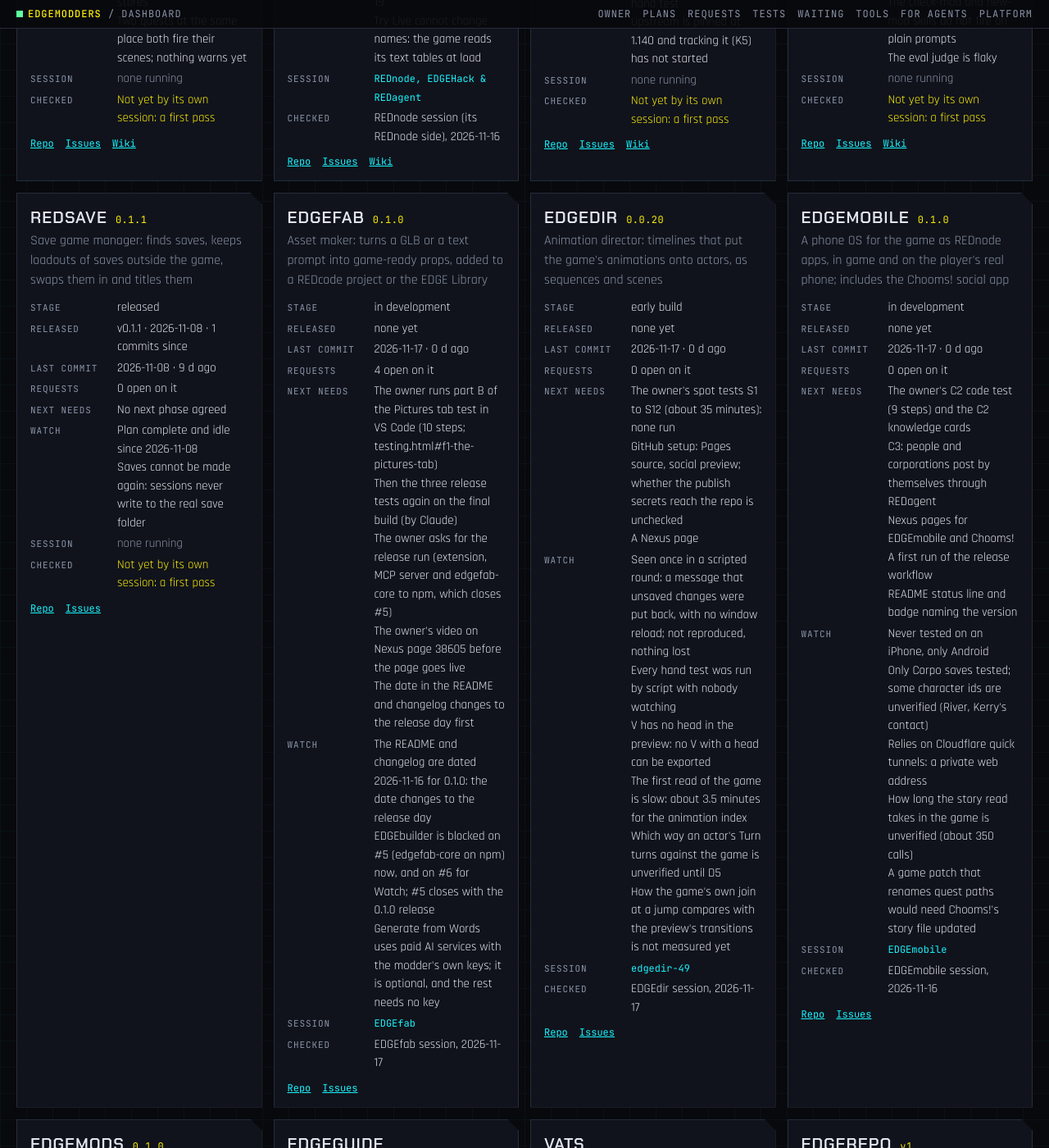
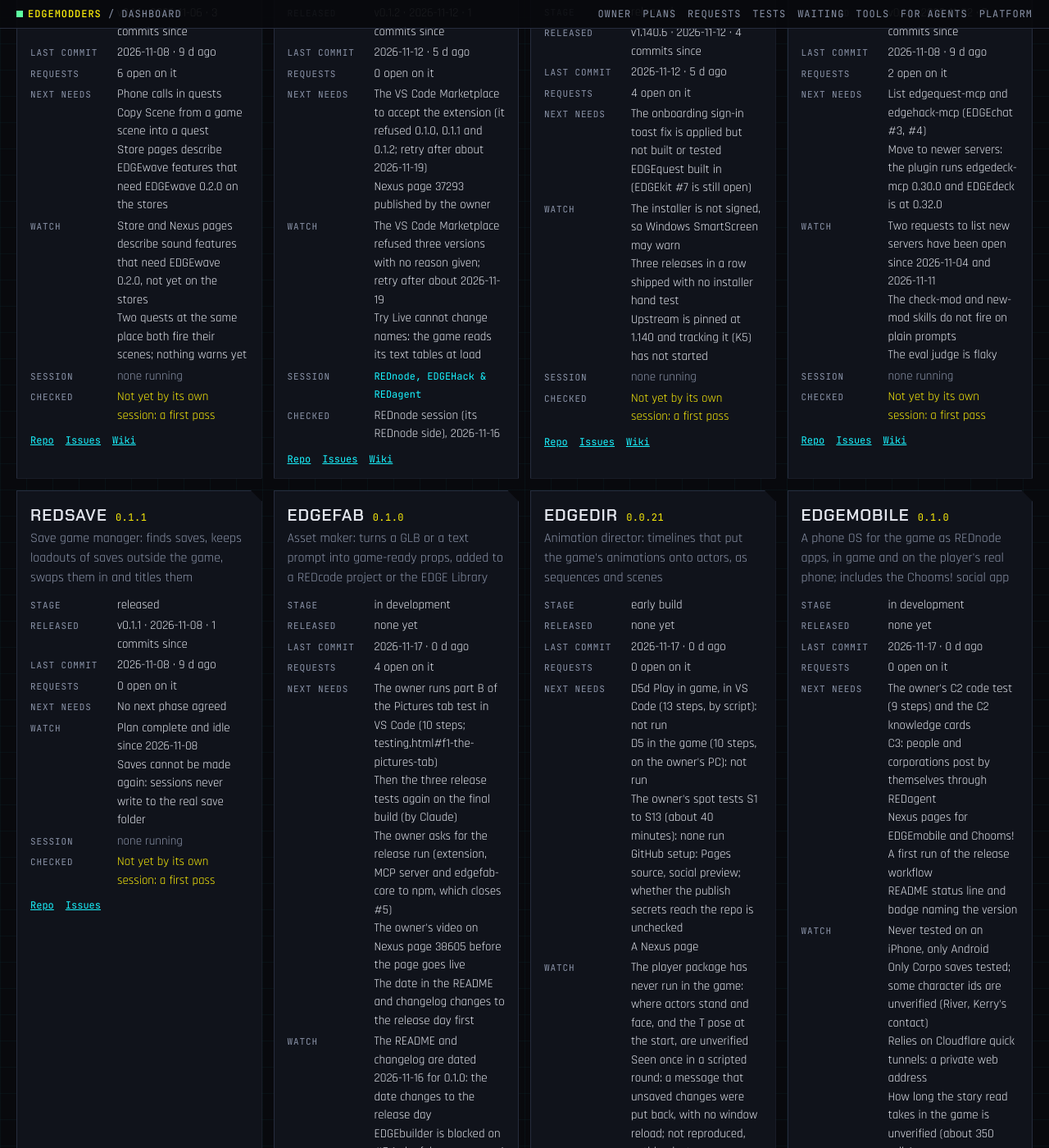
Before and after one commit to Edgemodders/EDGEweb, a Jekyll site: the page docs/dashboard.html, which Jekyll copies as it is, in a window 1280 px wide and 1400 px high, scrolled down 20299 px. Shown: the whole window at 82% size. Built offline with Jekyll 4.4.1, drawn with Linux system fonts in a browser that asks for light colours; some of the changed text lies outside the part shown.

Commit message:
Dashboard: EDGEdir 0.0.21, the player and Play in game built, tests not run
Co-Authored-By: Claude Fable 5.2 <noreply@anthropic.com>

```diff
--- a/docs/assets/dashboard/status.js
+++ b/docs/assets/dashboard/status.js
@@ -2459,7 +2459,7 @@ window.EDGE_STATUS = {
    "group": "In development",
    "role": "Animation director: timelines that put the game's animations onto actors, as sequences and scenes",
    "stage": "early build",
-   "version": "0.0.20",
+   "version": "0.0.21",
    "lastTag": null,
    "lastTagDate": null,
    "lastCommit": "2026-11-17",
@@ -2498,8 +2498,8 @@ window.EDGE_STATUS = {
      },
      {
       "id": "D5",
-      "title": "Play in game (plan agreed 2026-11-17; D5b the cue sheet and D5a sets built and passed by script, 0.0.20; the player package and the button not built)",
-      "status": "in progress"
+      "title": "Play in game (all four parts built, 0.0.21: the cue sheet and sets passed by script; the player package and the Play in Game button not run in VS Code or in the game)",
+      "status": "built, tests pending"
      },
      {
       "id": "D6",
@@ -2526,7 +2526,9 @@ window.EDGE_STATUS = {
    "nextRelease": {
     "version": "first release",
     "needs": [
-     "The owner's spot tests S1 to S12 (about 35 minutes): none run",
+     "D5d Play in game, in VS Code (13 steps, by script): not run",
+     "D5 in the game (10 steps, on the owner's PC): not run",
+     "The owner's spot tests S1 to S13 (about 40 minutes): none run",
      "GitHub setup: Pages source, social preview; whether the publish secrets reach the repo is unchecked",
      "A Nexus page"
     ]
@@ -2594,6 +2596,18 @@ window.EDGE_STATUS = {
      "status": "passed",
      "ranBy": "script",
      "note": "11 of 14 on 0.0.18; the three misses were fixed in 0.0.19 and passed their rerun. One small change in 0.0.20, not run"
+    },
+    {
+     "name": "D5d Play in game, in VS Code",
+     "steps": 13,
+     "status": "not run",
+     "note": "On 0.0.21, with a stand-in for the player; no game needed"
+    },
+    {
+     "name": "D5 in the game",
+     "steps": 10,
+     "status": "not run",
+     "note": "In the game, on the owner's PC: EDGEdir 0.0.21 with EDGEdir Player 0.1.0; answers G1 to G7"
     }
    ],
    "ownerSpotTests": [
@@ -2656,6 +2670,11 @@ window.EDGE_STATUS = {
      "id": "S12",
      "feature": "Sets",
      "status": "not run"
+    },
+    {
+     "id": "S13",
+     "feature": "Play in game",
+     "status": "not run"
     }
    ],
    "waitingOn": [
@@ -2671,7 +2690,7 @@ window.EDGE_STATUS = {
     },
     {
      "who": "REDnode",
-     "what": "A call on the editor channel that reaches a package, for Play in game; directing a person not spawned with the workspot",
+     "what": "The editor channel call that reaches a package (agreed in principle, not built; Play in game uses a folder until then); a spike on directing a person not spawned with the workspot",
      "ref": "REDnode #48"
     },
     {
@@ -2686,11 +2705,13 @@ window.EDGE_STATUS = {
     }
    ],
    "ownerActions": [
-    "Run spot tests S1 to S12",
+    "Run the in-game test of Play in game (10 steps: docs/testing.md, D5 in the game)",
+    "Run spot tests S1 to S13",
     "GitHub: social preview, Pages source; create a Nexus page",
     "Later, after REDnode's spike: decide whether the real player acts in the game or a stand-in copy"
    ],
    "risks": [
+    "The player package has never run in the game: where actors stand and face, and the T pose at the start, are unverified",
     "Seen once in a scripted round: a message that unsaved changes were put back, with no window reload; not reproduced, nothing lost",
     "Every hand test was run by script with nobody watching",
     "V has no head in the preview: no V with a head can be exported",
--- a/docs/dashboard.html
+++ b/docs/dashboard.html
@@ -203,7 +203,7 @@ pre.how { background: #05060a; border: 1px solid var(--line); padding: 12px 14px
 </div>
 <div id="tip" role="tooltip"></div>
 
-<script src="assets/dashboard/status.js?v=14"></script>
+<script src="assets/dashboard/status.js?v=15"></script>
 <script>
 (function () {
   var S = window.EDGE_STATUS;
```
